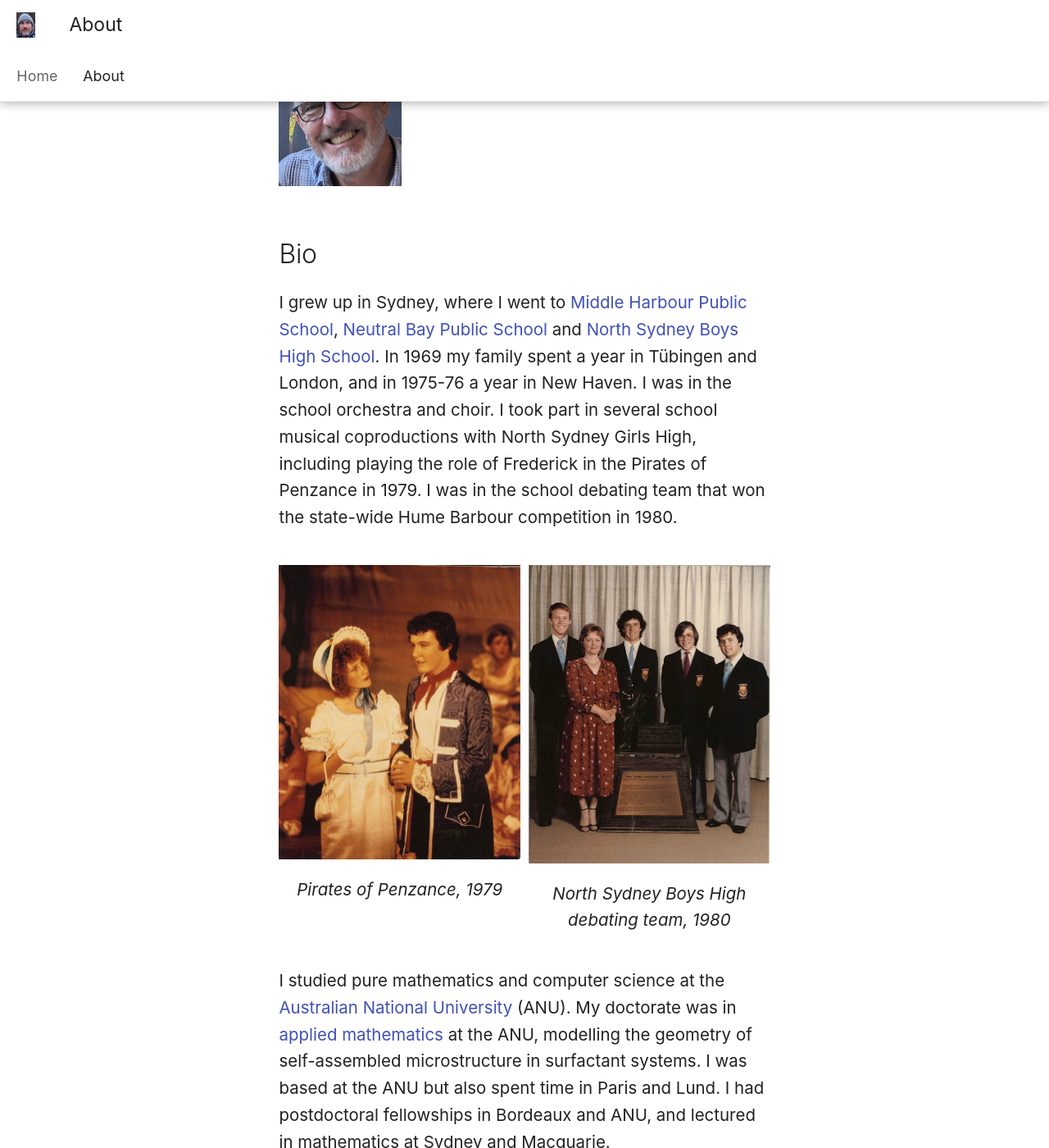
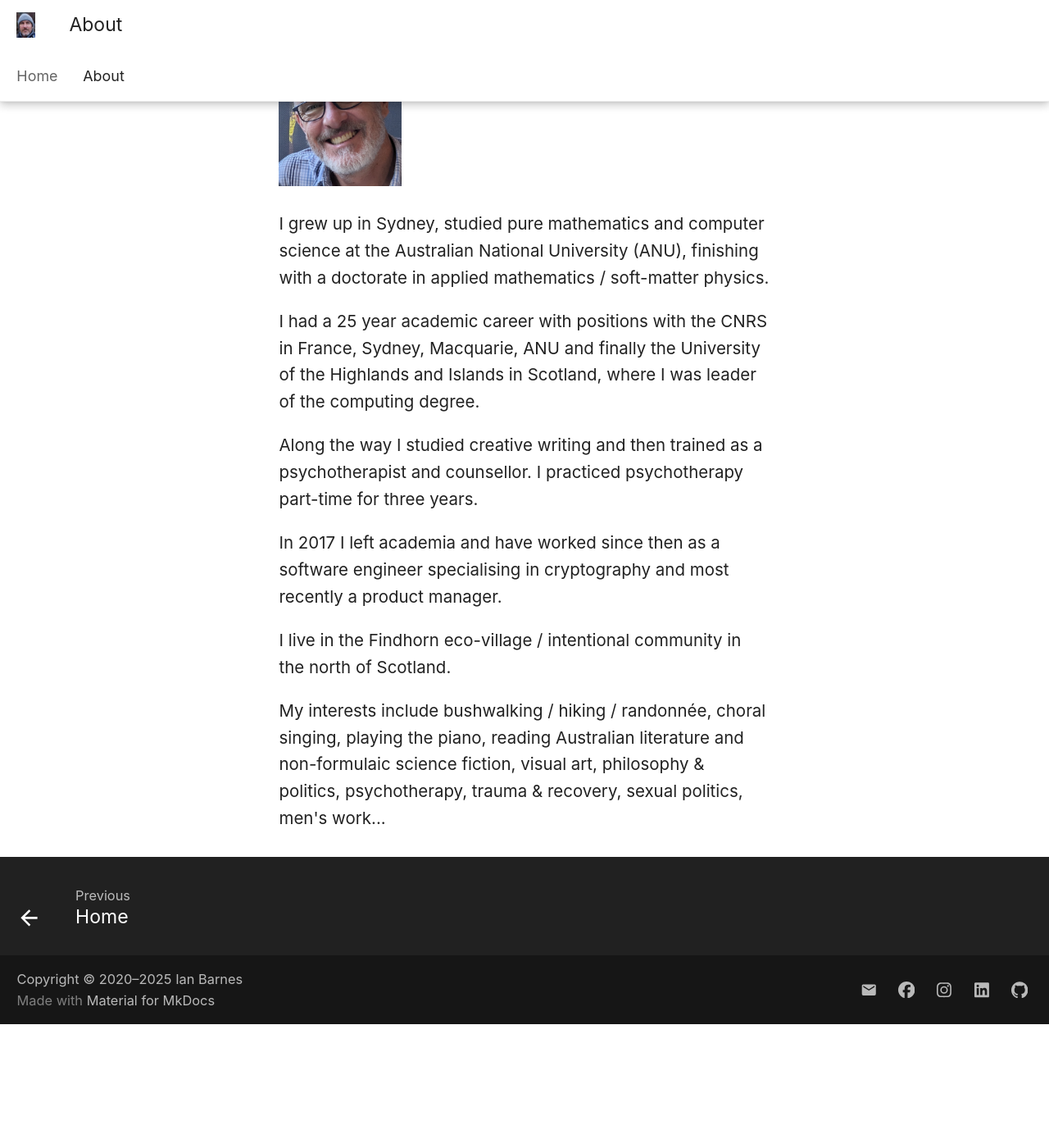
Before and after one commit to ian-barnes/ian-barnes.github.io, an MkDocs documentation site: the page built from docs/about.md, in a window 1280 px wide and 1400 px high, scrolled down 265 px. Shown: the whole window at 82% size. Built offline with MkDocs 1.6.1 and Material for MkDocs 9.7.7, drawn with Linux system fonts in a browser that asks for light colours; some web fonts are replaced; after the commit the page ends 1514 px from its top, so only the background shows below that; some of the changed text lies outside the part shown.

Commit message:
Wrap source text, minor updates, slash About page

```diff
--- a/docs/about.md
+++ b/docs/about.md
@@ -6,88 +6,24 @@ date: 2025-04-19
 
 ![Mugshot](assets/2024-01-19-blue-check-shirt.jpg){ width=25% }
 
-## Bio
+I grew up in Sydney, studied pure mathematics and computer science at the
+Australian National University (ANU), finishing with a doctorate in applied
+mathematics / soft-matter physics.
 
-I grew up in Sydney, where I went to [Middle Harbour Public School][middle harbour], [Neutral Bay
-Public School][neutral bay] and [North Sydney Boys High School][nsbhs]. In 1969 my family spent a
-year in Tübingen and London, and in 1975-76 a year in New Haven. I was in the school orchestra and
-choir. I took part in several school musical coproductions with North Sydney Girls High, including
-playing the role of Frederick in the Pirates of Penzance in 1979. I was in the school debating team
-that won the state-wide Hume Barbour competition in 1980.
+I had a 25 year academic career with positions with the CNRS in France, Sydney,
+Macquarie, ANU and finally the University of the Highlands and Islands in
+Scotland, where I was leader of the computing degree.
 
-<div class="grid" markdown>
+Along the way I studied creative writing and then trained as a psychotherapist
+and counsellor. I practiced psychotherapy part-time for three years.
 
-![Pirates](assets/1979-Pirates.jpg)
-/// caption
-_Pirates of Penzance, 1979_
-///
+In 2017 I left academia and have worked since then as a software engineer
+specialising in cryptography and most recently a product manager.
 
-![Debating team](assets/1980-Debating-team.jpg)
-/// caption
-_North Sydney Boys High debating team, 1980_
-///
+I live in the Findhorn eco-village / intentional community in the north of
+Scotland.
 
-</div>
-
-I studied pure mathematics and computer science at the [Australian National University][anu] (ANU).
-My doctorate was in [applied mathematics][anu applied maths] at the ANU, modelling the geometry of
-self-assembled microstructure in surfactant systems. I was based at the ANU but also spent time in
-Paris and Lund. I had postdoctoral fellowships in Bordeaux and ANU, and lectured in mathematics at
-Sydney and Macquarie.
-
-In 1998 I changed fields to computer science and software engineering. I had a tenured lectureship
-in [computer science at ANU][anu dcs]. After moving to Scotland in 2010, I was leader of the
-[computing degree][uhi computing degree] at the University of the Highlands and Islands in Scotland.
-
-In 2003-4 I studied creative writing at the University of Canberra. In 2006-7 I trained as a
-psychotherapist and counsellor at the Jansen-Newman Institute in Sydney. I practised psychotherapy
-part-time in Canberra until the end of 2009.
-
-In 2017 I left academia. I worked at [Quintessence Labs][qlabs] in Canberra and then at
-[Cryptosense][cryptosense] in Paris. In 2022 Cryptosense was acquired by [SandboxAQ][sandbox], a
-Google X (“the moonshot factory”) spinout.
-
-In November 2023 I returned to Scotland, where I now live in the Findhorn eco-village intentional
-community.
-
-## Interests
-
-I like bushwalking / hiking / randonnée, whether in mountains, forests or along coastlines. I have
-done a few walks of a week or so: the Great Glen Way in Scotland, Djebel Siroua in Morocco, around
-the Kaisergebirge in Austria, the Corfu trail. I'm interested in doing a longer walk some time,
-maybe the Camino.
-
-![Djebel Siroua](assets/2016-03-01-Djebel-Siroua.jpg){ width=67% }
-///caption
-_Djebel Siroua, Morocco, March 2016_
-///
-
-Other interests include:
-
-- Music: Choral singing, in particular of the baroque period. Between choirs right now.
-  Also playing the piano: Bach, Beethoven, Schubert, Chopin, Mozart...
-
-- Australian literature: Helen Garner, Tim Winton, Peter Carey...
-
-- Non-formulaic science fiction: Ursula K. LeGuin, Doris Lessing, William Gibson, Margaret
-  Atwood, Cory Doctorow, Neal Stephenson...
-
-- Visual art: drawing, printmaking, mixed media, mathematical art...
-
-- Personal growth, therapy, trauma, sexual politics, men's work.
-
-- Politics, social change, science, the environment.
-
-[anu]: https://www.anu.edu.au/
-[sandbox]: https://www.sandboxaq.com/
-[cryptosense]: https://cryptosense.com/
-[qlabs]: https://www.quintessencelabs.com/
-[uhi computing degree]: https://www.uhi.ac.uk/en/courses/bsc-hons-computing/
-[anu dcs]: https://cecs.anu.edu.au/
-[macquarie uni maths]: https://www.mq.edu.au/faculty-of-science-and-engineering/departments-and-schools/department-of-mathematics-and-statistics
-[anu applied maths]: https://physics.anu.edu.au/appmaths/
-[sydney uni maths]: https://www.sydney.edu.au/science/schools/school-of-mathematics-and-statistics.html
-[cnrs crpp]: http://www.crpp-bordeaux.cnrs.fr
-[middle harbour]: https://middleharb-p.schools.nsw.gov.au/
-[neutral bay]: https://neutralbay-p.schools.nsw.gov.au/
-[nsbhs]: https://northsydbo-h.schools.nsw.gov.au/
+My interests include bushwalking / hiking / randonnée, choral singing,  playing
+the piano, reading Australian literature and non-formulaic science fiction,
+visual art, philosophy & politics, psychotherapy, trauma & recovery, sexual
+politics, men's work...
```
Also changed, not shown: docs/index.md (+5 -4 lines), docs/posts/2020-12-20-visualisation-of-periodic-surfaces.md (+17 -7 lines), docs/posts/2022-08-07-foucaults-pendulum.md (+33 -34 lines), docs/posts/2024-04-07-another-periodic-surface-image.md (+5 -5 lines).
